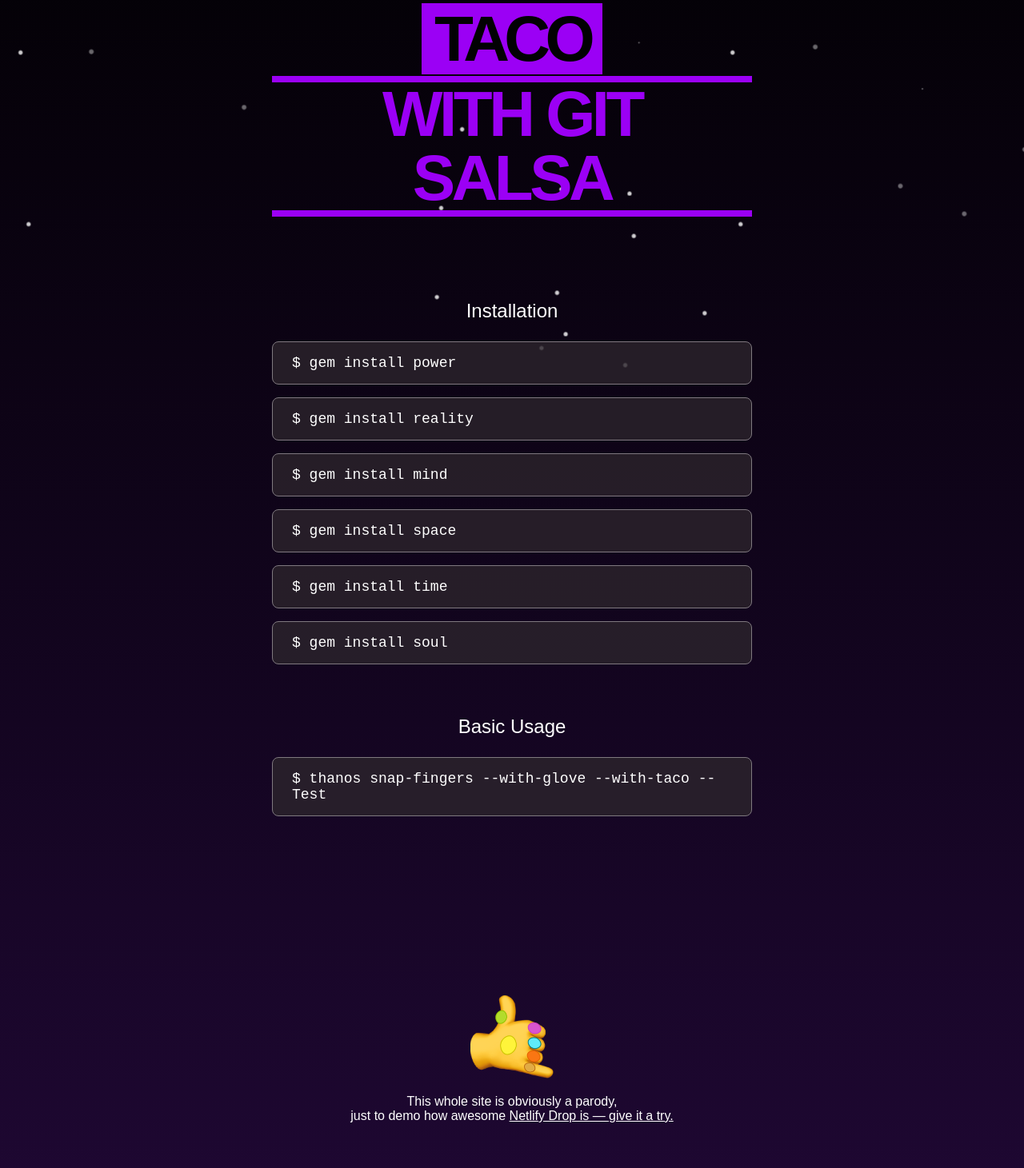
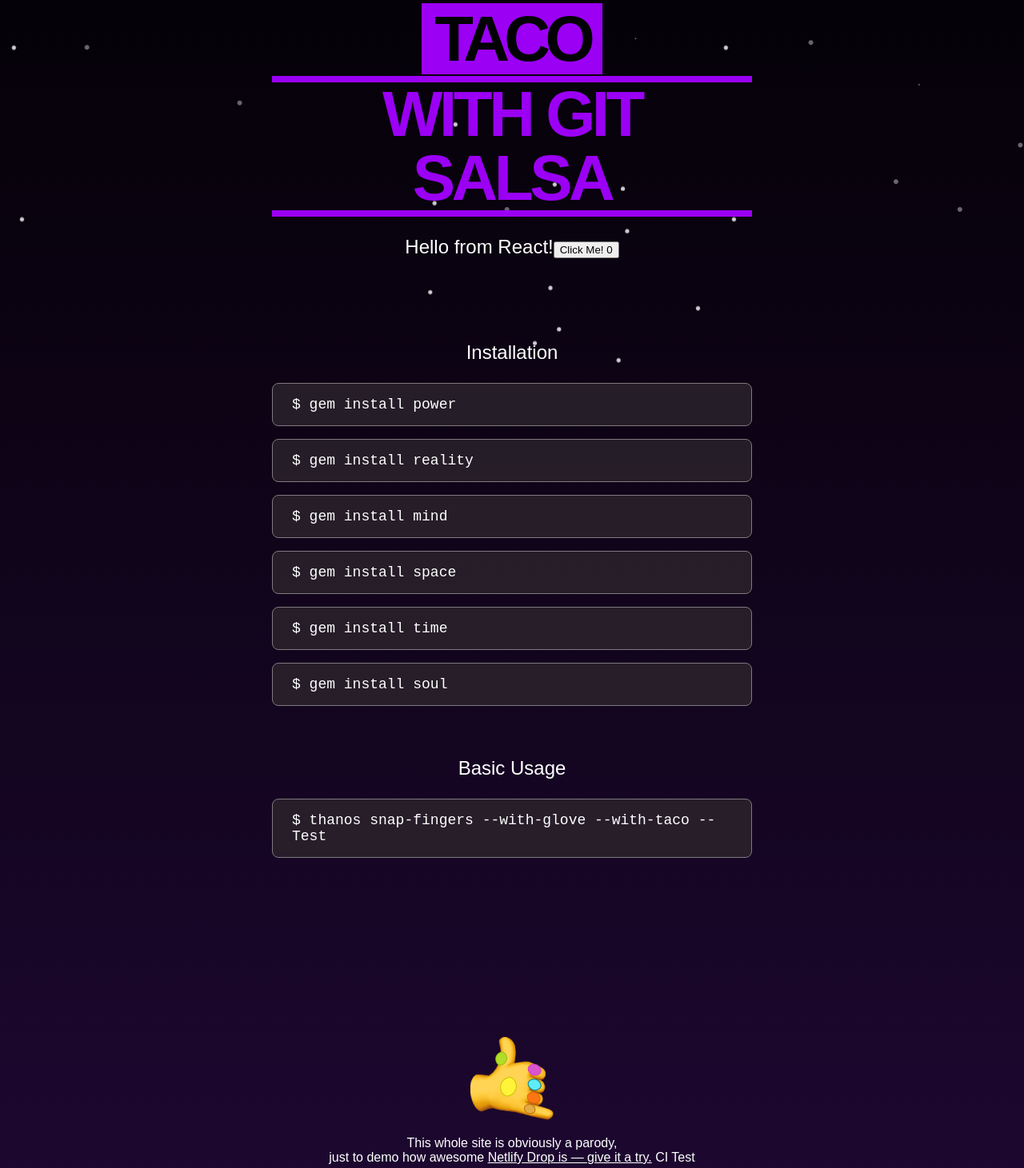
Before and after one commit to shadyrudy/stoic-panini, a React app: page src/index.html in a window 1280 px wide. Shown: the part 101-1562 px from the top of the page at 80% size. Built offline with nearby package versions, Linux system fonts and the light colour scheme; a web font is replaced by a local one.

Commit message:
More work to get Parcel building correctly

```diff
--- a/package.json
+++ b/package.json
@@ -1,5 +1,6 @@
 {
   "dependencies": {
+    "parcel": "^2.0.0-rc.0",
     "react": "^17.0.2",
     "react-dom": "^17.0.2"
   },
@@ -8,13 +9,14 @@
   "version": "1.0.0",
   "main": "index.js",
   "devDependencies": {
+    "@parcel/transformer-image": "^2.0.0-rc.0",
     "cssnano": "^5.0.7",
     "postcss": "^8.3.6"
   },
   "scripts": {
     "test": "jest",
     "start": "parcel src/index.html",
-    "build": "parcel build --no-minify src/index.html"
+    "build": "parcel build src/index.html"
   },
   "repository": {
     "type": "git",
--- a/src/index.html
+++ b/src/index.html
@@ -42,9 +42,10 @@
         <p>
           This whole site is obviously a parody, <br />
           just to demo how awesome <a target="_blank" href="https://app.netlify.com/drop">Netlify Drop is — give it a try.</a>
+          CI Test
         </p>
       </div>
     </div>
-    <script src="./index.js"></script>
+    <script src="./index.js" type="module"></script>
   </body>
 </html>
```
Also changed, not shown: dist/index.html, 2 other files.
